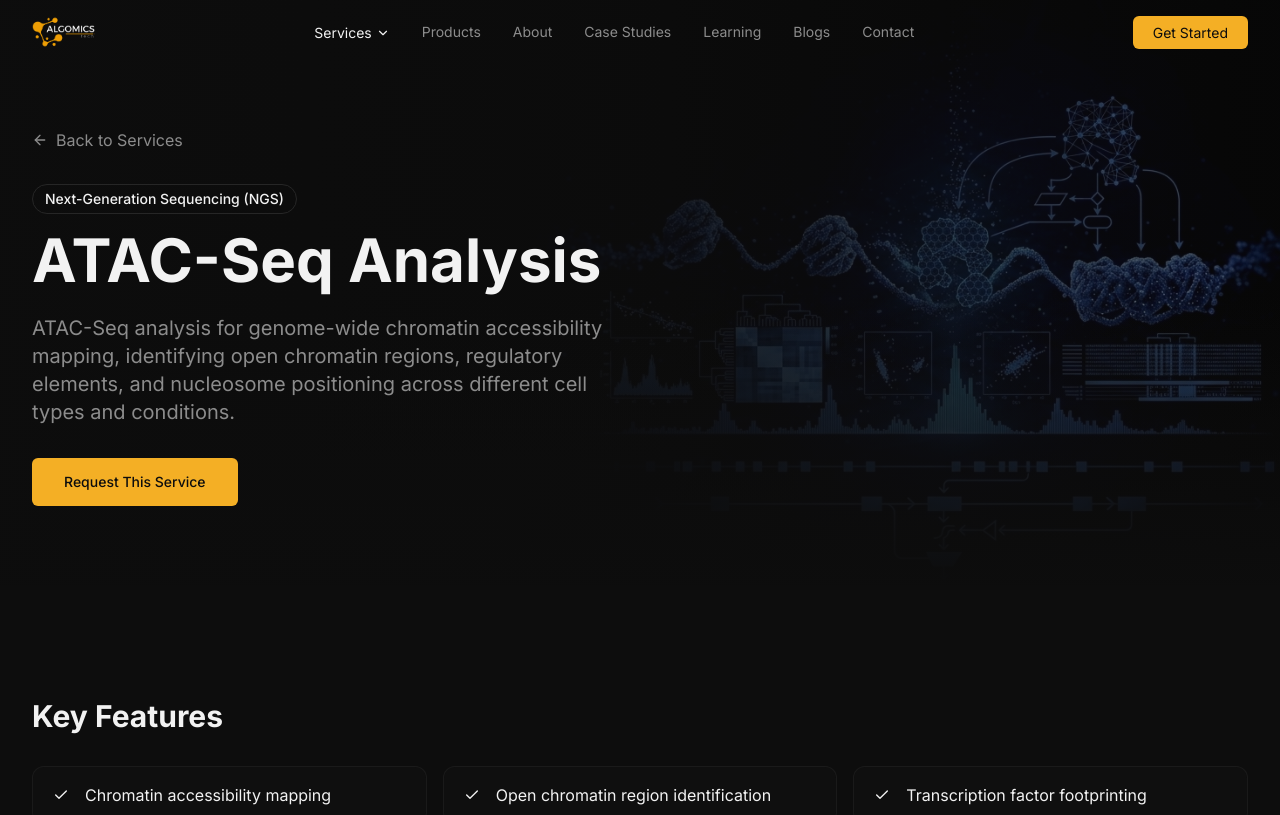
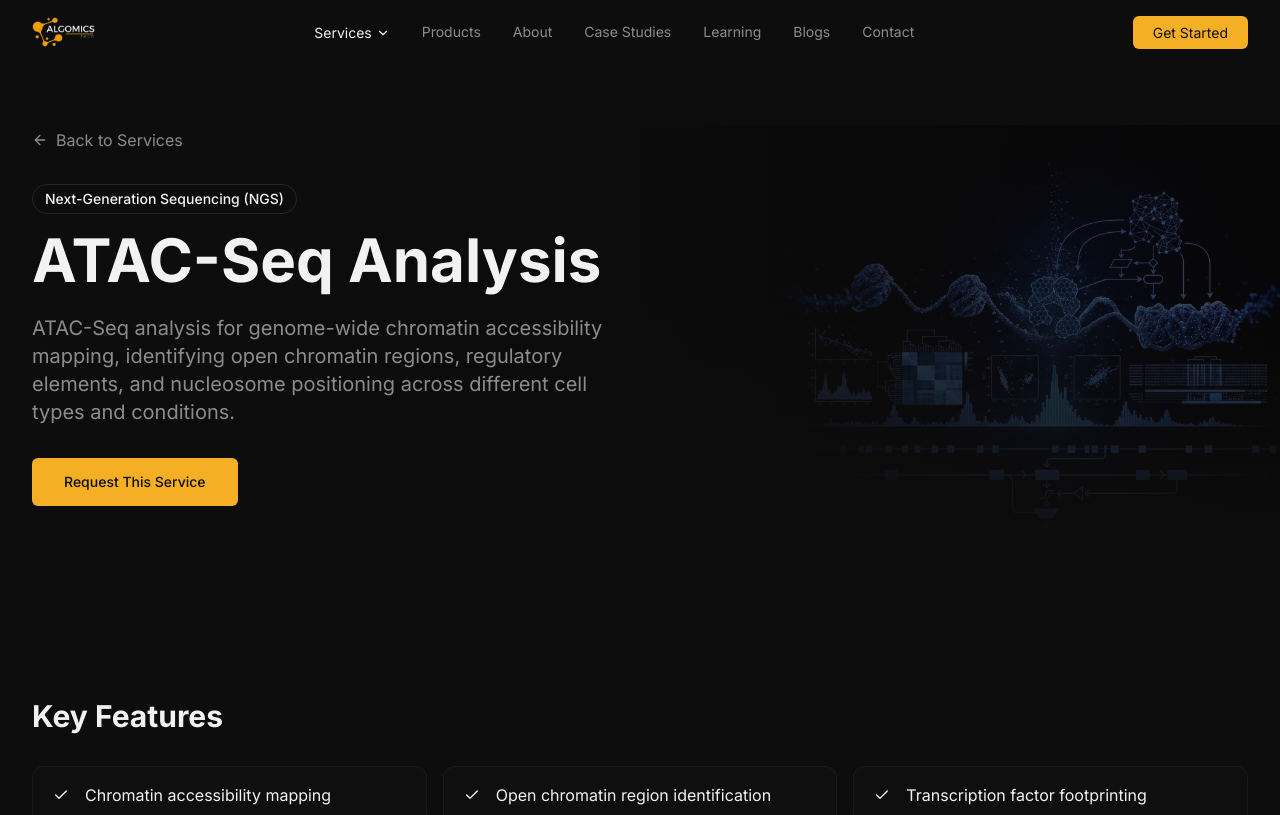
Before and after one commit to Algomicstech/algomics, a React (Vite) app: page /services/atac-seq-analysis in a window 1280 px wide. Shown: the top 815 px of the page. Built offline with nearby package versions, Linux system fonts and the light colour scheme; the HTML template or start-up script is replaced by a standard one.

Commit message:
Changes
Co-authored-by: sherax-ahmad <79153229+sherax-ahmad@users.noreply.github.com>

```diff
--- a/src/pages/ServiceDetail.tsx
+++ b/src/pages/ServiceDetail.tsx
@@ -48,8 +48,8 @@ const ServiceDetail = () => {
               className="absolute inset-0 bg-no-repeat opacity-60"
               style={{
                 backgroundImage: `url(${customHeroBg})`,
-                backgroundSize: "cover",
-                backgroundPosition: "right 90%",
+                backgroundSize: isAtacSeq ? "75% auto" : "cover",
+                backgroundPosition: isAtacSeq ? "right 70%" : "right 90%",
               }}
               aria-hidden="true"
             />
```
